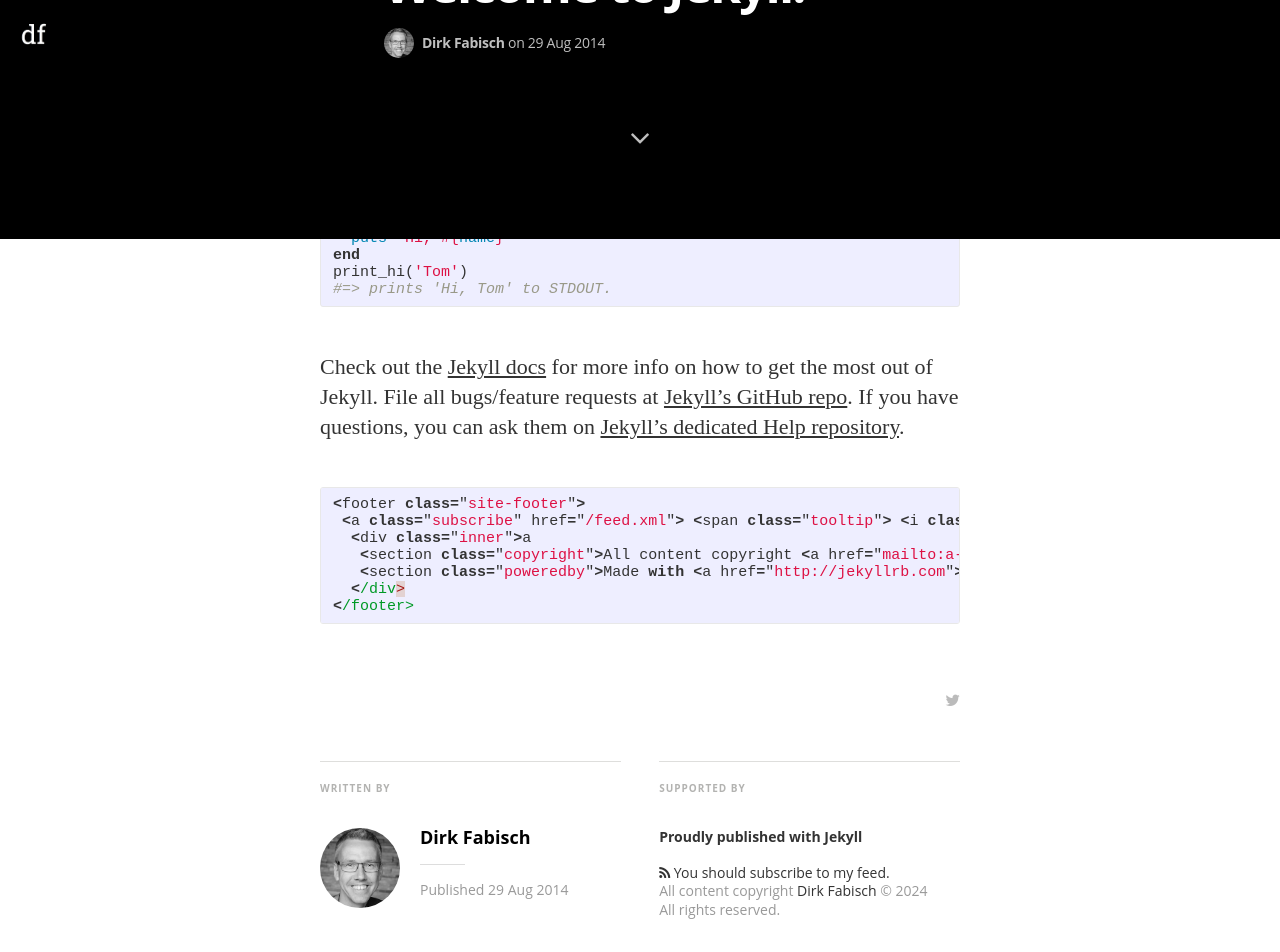
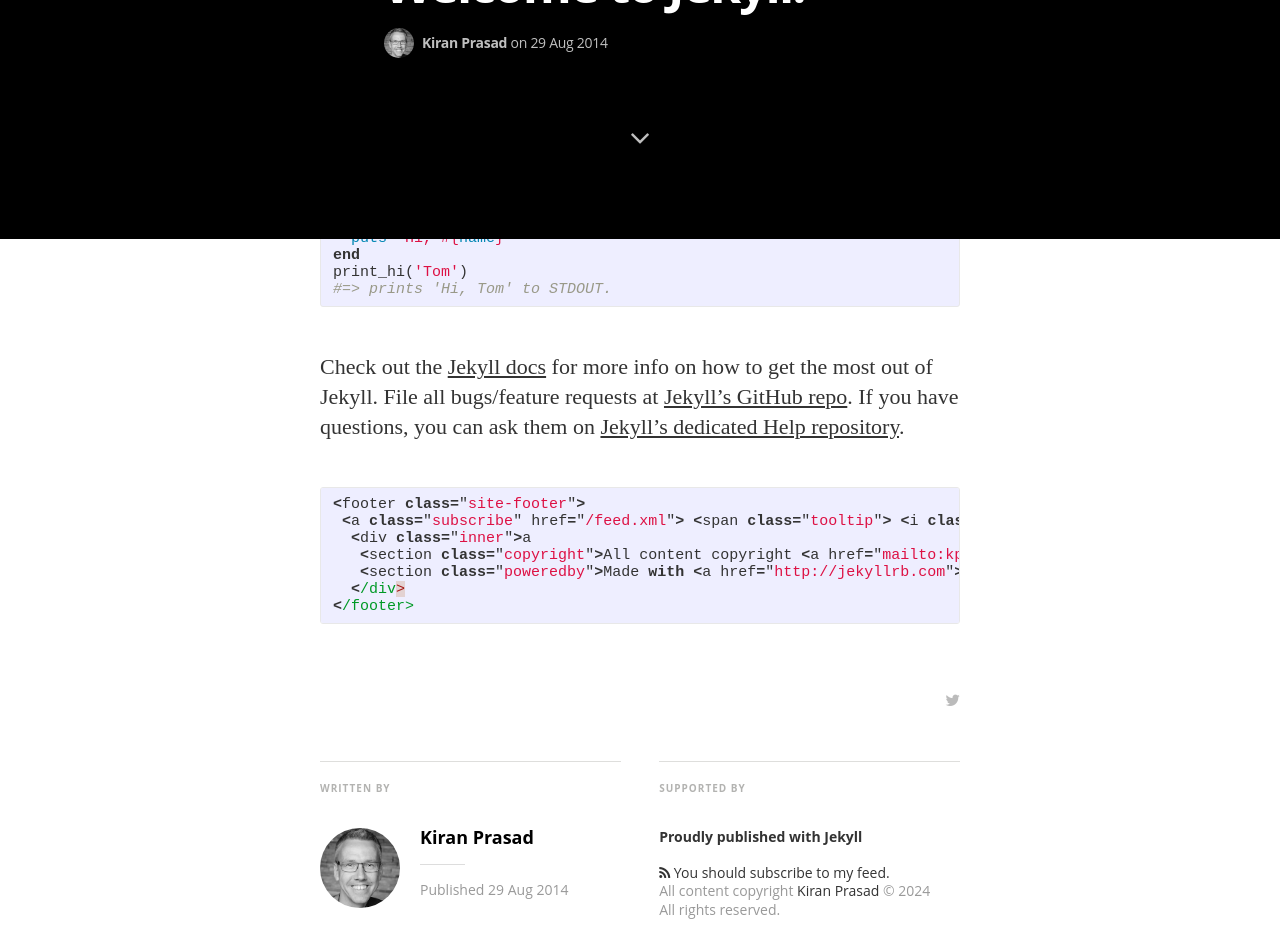
Before and after one commit to kiranprasad2001/kiranprasad2001.github.io, a Jekyll site: the page built from _posts/2014-08-29-welcome-to-jekyll.markdown, in a window 1280 px wide and 1400 px high, scrolled down 1161 px. Shown: the top 952 px of the window. Built offline with Jekyll 4.4.1, drawn with Linux system fonts in a browser that asks for light colours; nearby versions of some CDN libraries; some web fonts are replaced; some of the changed text lies outside the part shown.

Commit message:
updated few

```diff
--- a/_config.yml
+++ b/_config.yml
@@ -4,11 +4,11 @@
   - jekyll-paginate
 
 # Site settings
-title: "Mediator"
+title: "Shower Thoughts"
 description: > # this means to ignore newlines until "email:"
-   A Jekyll theme - Medium inspired
+   Stories | Novels | Opinions
 
-email: a-mail@mail.mail
+email: kp@spotrot.com
 #blog logo
 logo: "/assets/images/df_logo.jpg"
 float_logo: true # true, false (default)
@@ -16,16 +16,16 @@
 # blog cover
 cover: "/assets/images/cA4aKEIPQrerBnp1yGHv_IMG_9534-3-2.jpg"
 
-name: 'Dirk Fabisch'
-author: 'Dirk Fabisch'
+name: 'Kiran Prasad'
+author: 'Kiran Prasad'
 author_image: "/assets/images/author.jpg"
 
 paginate:	5
 
-url: "http://myblog.***.***" # the base hostname & protocol for your site
+url: "http://skiranprasad2001.github.io" # the base hostname & protocol for your site
 baseurl: ""
 #used to display twitter cards
-twitter_handle: '@dirkfabisch'
+twitter_handle: '@kiranprasad2001'
 
 #fill in disqus shortname to use disqus
 #disqus: disqus-shortname
@@ -35,7 +35,7 @@
 # social icons and sharing options
 social:
   - icon:	twitter
-    url:	https://twitter.com/dirkfabisch
+    url:	https://twitter.com/kiranprasad2001
     desc: Follow me on twitter
     share_url: http://twitter.com/share
     share_title: ?text=
@@ -49,7 +49,7 @@
 #    share_link: "&amp;u="
 
   - icon:	github
-    url:	https://github.com/dirkfabisch
+    url:	https://github.com/kiranprasad2001
     desc:	Fork me on github
     share_url:
     share_title:
```
Also changed, not shown: assets/images/df_logo.jpg (deleted), assets/images/df_logo.png (added), favicon.ico.
